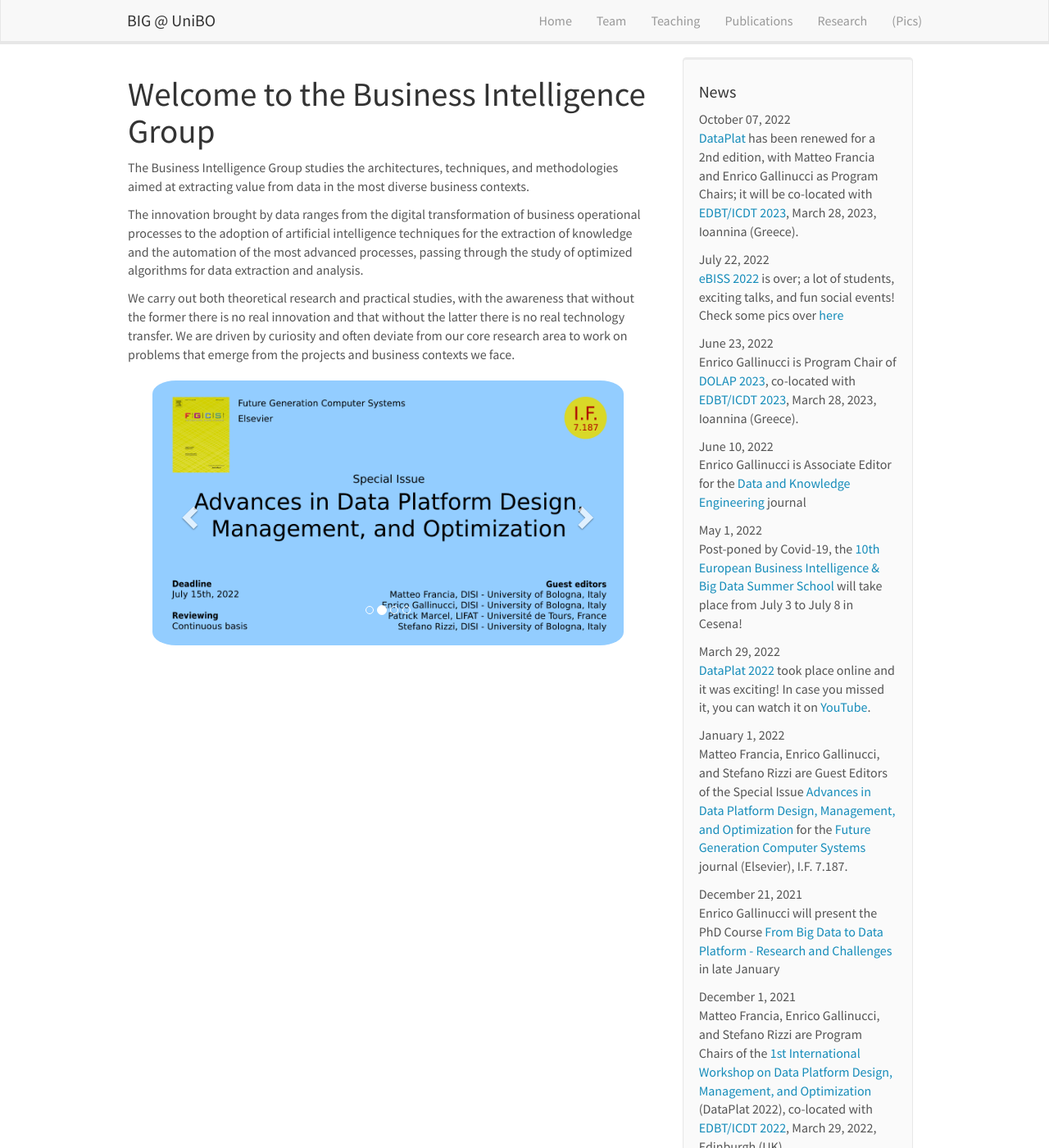
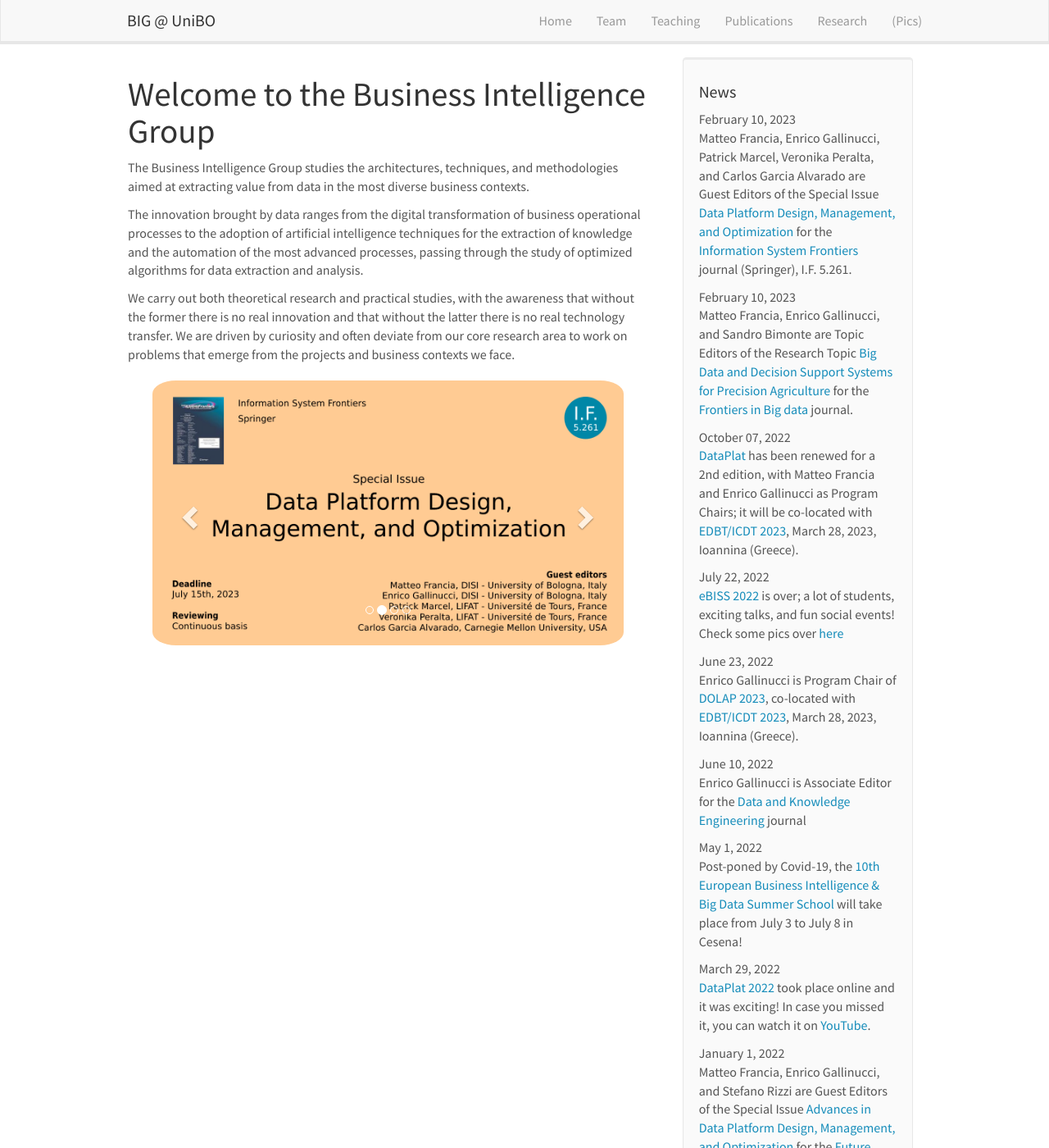
Before and after one commit to big-unibo/big-unibo.github.io, a Jekyll site: the page built from _pages/home.md, in a window 1280 px wide and 1400 px high. Shown: the whole window at 82% size. Built offline with Jekyll 4.4.1, drawn with Linux system fonts in a browser that asks for light colours; nearby versions of some CDN libraries.

Commit message:
updated news with special issues

```diff
--- a/_data/news.yml
+++ b/_data/news.yml
@@ -1,3 +1,9 @@
+- date: February 10, 2023
+  headline: "Matteo Francia, Enrico Gallinucci, Patrick Marcel, Veronika Peralta, and Carlos Garcia Alvarado are Guest Editors of the Special Issue <a href='https://resource-cms.springernature.com/springer-cms/rest/v1/content/23907036/data/v1'>Data Platform Design, Management, and Optimization</a> for the <a href='https://www.springer.com/journal/10796/'>Information System Frontiers</a> journal (Springer), I.F. 5.261."
+
+- date: February 10, 2023
+  headline: "Matteo Francia, Enrico Gallinucci, and Sandro Bimonte are Topic Editors of the Research Topic <a href='https://www.frontiersin.org/research-topics/50942/big-data-and-decision-support-systems-for-precision-agriculture'>Big Data and Decision Support Systems for Precision Agriculture</a> for the <a href='https://www.frontiersin.org/journals/big-data'>Frontiers in Big data</a> journal."
+
 - date: October 07, 2022
   headline: "<a href='https://big.csr.unibo.it/dataplat2023'>DataPlat</a> has been renewed for a 2nd edition, with Matteo Francia and Enrico Gallinucci as Program Chairs; it will be co-located with <a href='http://edbticdt2023.cs.uoi.gr/'>EDBT/ICDT 2023</a>, March 28, 2023, Ioannina (Greece)."
 
--- a/_pages/home.md
+++ b/_pages/home.md
@@ -29,10 +29,10 @@ We carry out both theoretical research and practical studies, with the awareness
             <img src="{{ site.url }}{{ site.baseurl }}/images/slider7001400/logo_big.png" alt="The Business Intelligence Group logo" />
         </div>
         <div class="item">
-            <img src="{{ site.url }}{{ site.baseurl }}/images/slider7001400/FGCS_SI.png" alt="Call-for-paper for Elsevier FGCS's Special Issue on Advances in Data Platform Design, Management, and Optimization" />
+            <img src="{{ site.url }}{{ site.baseurl }}/images/slider7001400/ISF_SI.png" alt="Call-for-paper for Springer's Special Issue on Data Platform Design, Management, and Optimization" />
         </div>
         <div class="item">
-            <img src="{{ site.url }}{{ site.baseurl }}/images/slider7001400/BDAI_electronics_horizontal_light.png" alt="Call-for-paper for MDPI Electronics's Special Issue on Big Data and Artificial Intelligence for Industry 4.0" />
+            <img src="{{ site.url }}{{ site.baseurl }}/images/slider7001400/PrecAgri.png" alt="Call-for-paper for Frontiers in Big Data's Research Topic on Big Data and Decision Support Systems for Precision Agriculture" />
         </div>
         <div class="item">
             <img src="{{ site.url }}{{ site.baseurl }}/images/slider7001400/foto_campus_ctf.jpg" alt="The University's campus in Cesena (FC), Italy" />
```
Also changed, not shown: _pages/projects/cimice.md (+2 -2 lines), images/slider7001400/ISF_SI.png (added), images/slider7001400/PrecAgri.png (added).
